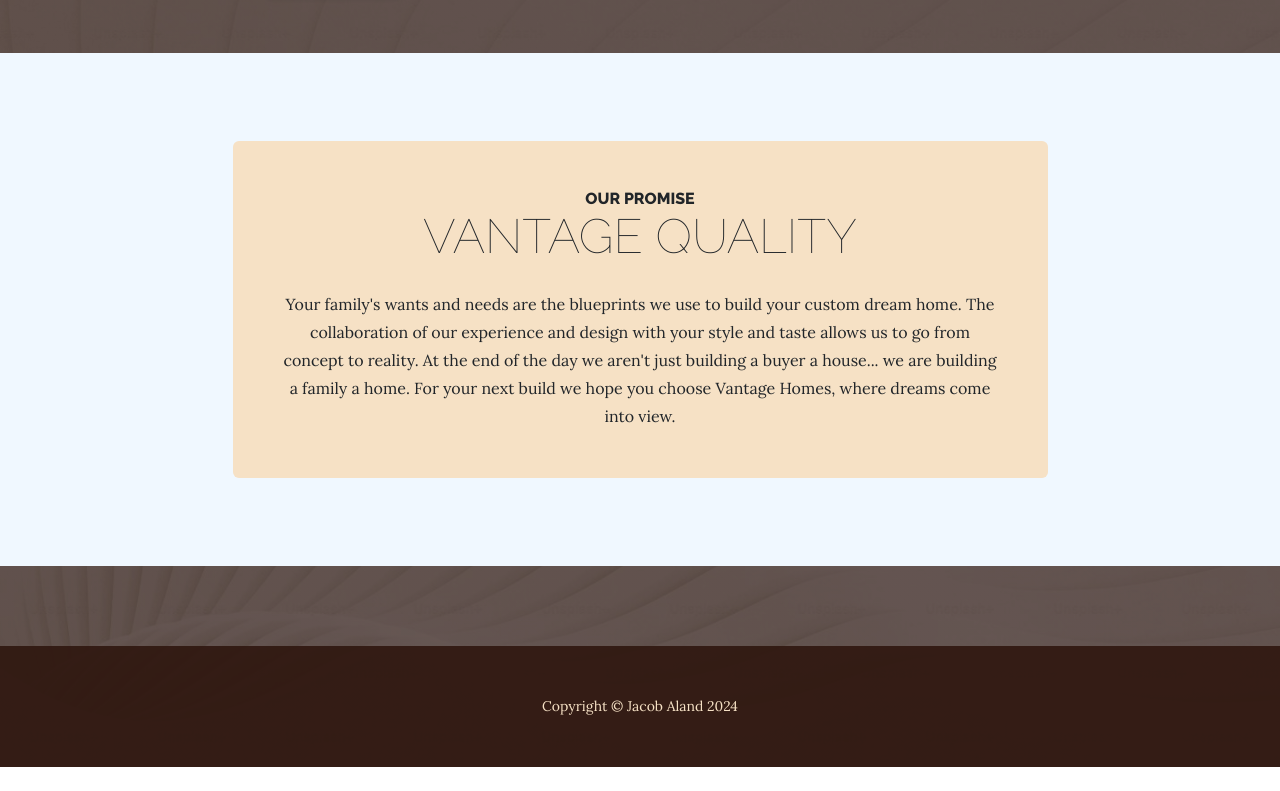
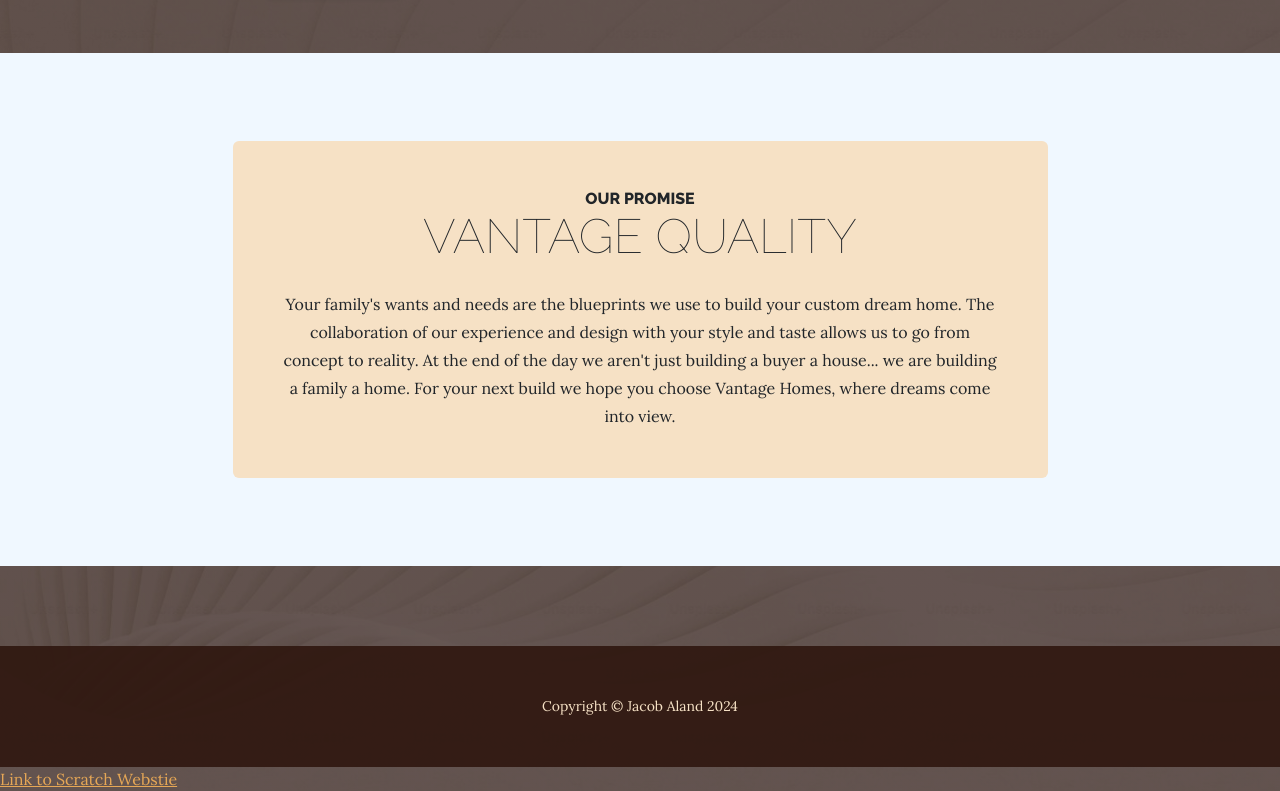
Before and after one commit to JacobA447/ISFinal, a plain HTML site: page index.html in a window 1280 px wide. Shown: the part 905-1696 px from the top of the page. Before the commit the page ends 1672 px from the top, so only its background shows below. Drawn offline with nearby package versions, Linux system fonts and the light colour scheme.

Commit message:
Update index.html

```diff
--- a/index.html
+++ b/index.html
@@ -75,5 +75,6 @@
         <script src="https://cdn.jsdelivr.net/npm/bootstrap@5.2.3/dist/js/bootstrap.bundle.min.js"></script>
         <!-- Core theme JS-->
         <script src="js/scripts.js"></script>
+         <a href="scratchindex.html">Link to Scratch Webstie</a>
     </body>
 </html>
```
